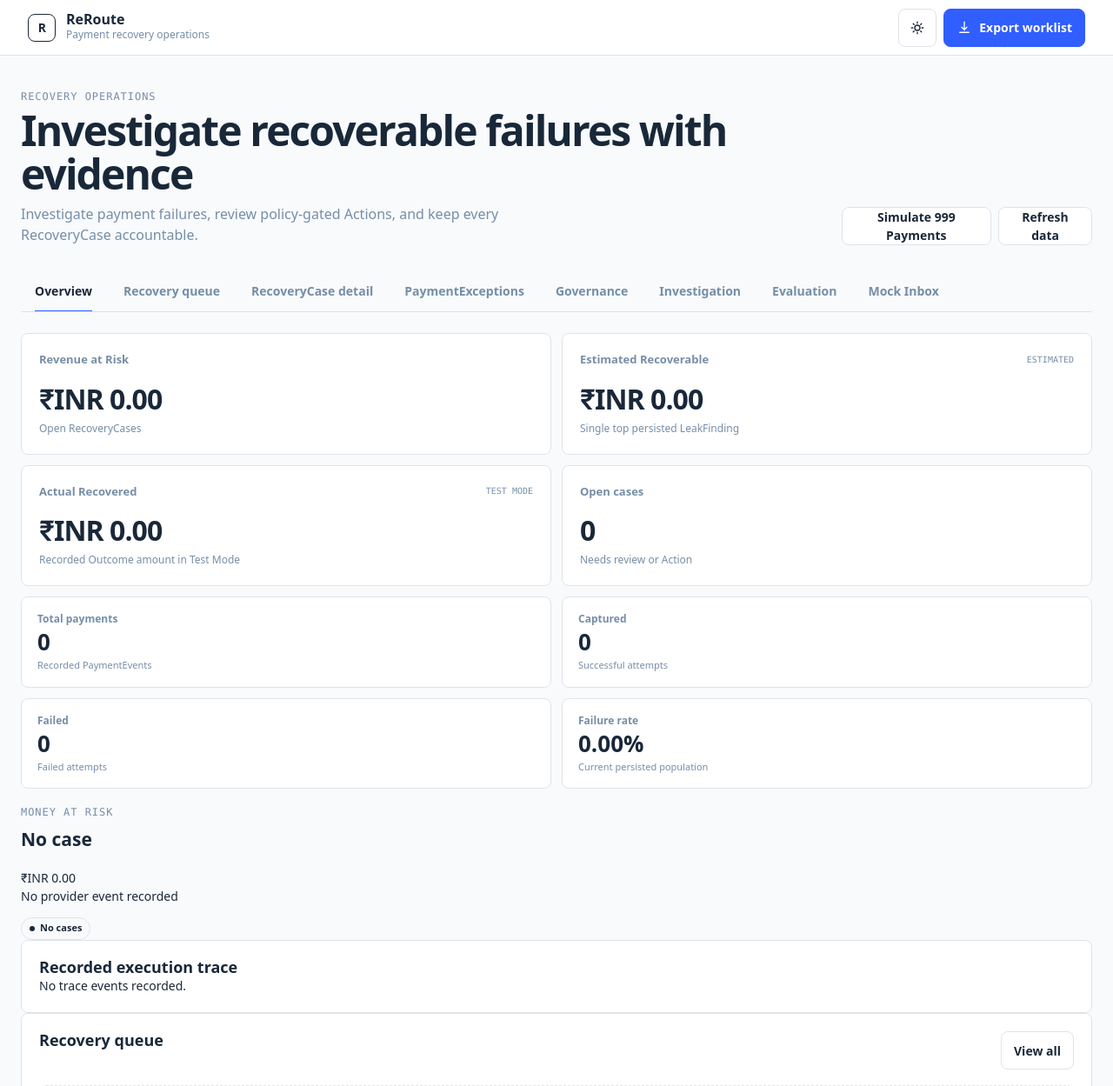
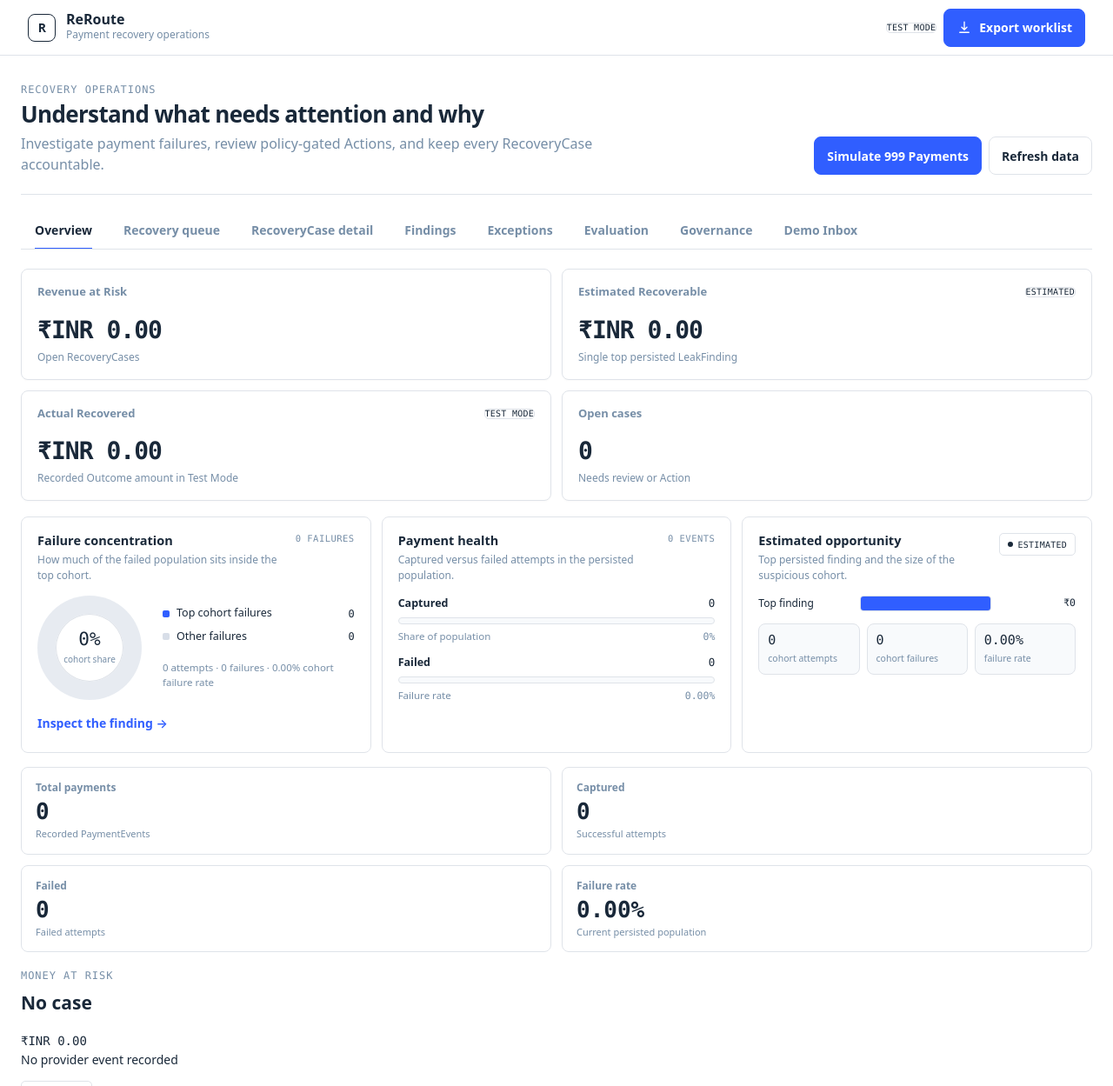
Before and after one commit to aditya-zig/Revnue-Agent, a FastAPI app: page / in a window 1280 px wide. Shown: the top 1249 px of the page at 87% size. Run offline with FastAPI, Linux system fonts and the light colour scheme; data that the repository does not hold is empty; some libraries are stand-ins or nearby versions.

Commit message:
feat(ui): wire approved dashboard prototype into runtime

```diff
--- a/app/templates/dashboard.html
+++ b/app/templates/dashboard.html
@@ -6,6 +6,7 @@
     <meta name="description" content="ReRoute payment recovery operations dashboard">
     <title>ReRoute | Payment recovery operations</title>
     <link rel="stylesheet" href="/static/css/dashboard.css">
+    <link rel="stylesheet" href="/static/css/dashboard-approved.css">
   </head>
   <body>
     <div class="app-shell" data-dashboard-shell data-shell-state="loading">
@@ -18,23 +19,12 @@
           </div>
         </div>
         <div class="top-actions">
-          <button
-            class="btn icon-btn"
-            id="themeBtn"
-            type="button"
-            aria-label="Switch to dark theme"
-            aria-pressed="false"
-            data-action="toggle-theme"
-          >
-            <svg class="icon" viewBox="0 0 24 24" aria-hidden="true">
-              <path d="M12 3v2M12 19v2M3 12h2M19 12h2M5.6 5.6 7 7M17 17l1.4 1.4M18.4 5.6 17 7M7 17l-1.4 1.4" />
-              <circle cx="12" cy="12" r="4" />
-            </svg>
+          <button class="btn icon-btn" id="themeBtn" type="button" aria-label="Light mode only" aria-pressed="false" data-action="toggle-theme" hidden>
+            <svg class="icon" viewBox="0 0 24 24" aria-hidden="true"><circle cx="12" cy="12" r="4" /></svg>
           </button>
+          <span class="claim-tag">TEST MODE</span>
           <button class="btn btn-primary" id="exportBtn" type="button" aria-label="Export worklist" data-action="export-worklist">
-            <svg class="icon" viewBox="0 0 24 24" aria-hidden="true">
-              <path d="M12 3v12M8 11l4 4 4-4M5 19h14" />
-            </svg>
+            <svg class="icon" viewBox="0 0 24 24" aria-hidden="true"><path d="M12 3v12M8 11l4 4 4-4M5 19h14" /></svg>
             <span class="btn-label">Export worklist</span>
           </button>
         </div>
@@ -44,11 +34,11 @@
         <section class="page-head" data-dashboard-heading>
           <div>
             <p class="eyebrow">Recovery operations</p>
-            <h1>Investigate recoverable failures with evidence</h1>
+            <h1>Understand what needs attention and why</h1>
             <p class="lede">Investigate payment failures, review policy-gated Actions, and keep every RecoveryCase accountable.</p>
           </div>
           <div class="page-head-actions">
-            <button class="btn" type="button" data-action="simulate-999">Simulate 999 Payments</button>
+            <button class="btn btn-primary" type="button" data-action="simulate-999">Simulate 999 Payments</button>
             <button class="btn" type="button" id="refreshBtn" data-action="refresh-dashboard">Refresh data</button>
           </div>
         </section>
@@ -57,100 +47,38 @@
           <button class="tab active" id="tab-overview" role="tab" aria-selected="true" aria-controls="overview" tabindex="0" data-view="overview">Overview</button>
           <button class="tab" id="tab-queue" role="tab" aria-selected="false" aria-controls="queue" tabindex="-1" data-view="queue">Recovery queue</button>
           <button class="tab" id="tab-detail" role="tab" aria-selected="false" aria-controls="detail" tabindex="-1" data-view="detail">RecoveryCase detail</button>
-          <button class="tab" id="tab-exceptions" role="tab" aria-selected="false" aria-controls="exceptions" tabindex="-1" data-view="exceptions">PaymentExceptions</button>
+          <button class="tab" id="tab-investigation" role="tab" aria-selected="false" aria-controls="investigation" tabindex="-1" data-view="investigation">Findings</button>
+          <button class="tab" id="tab-exceptions" role="tab" aria-selected="false" aria-controls="exceptions" tabindex="-1" data-view="exceptions">Exceptions</button>
+          <button class="tab" id="tab-evaluation" role="tab" aria-selected="false" aria-controls="evaluation" tabindex="-1" data-view="evaluation">Evaluation</button>
           <button class="tab" id="tab-governance" role="tab" aria-selected="false" aria-controls="governance" tabindex="-1" data-view="governance">Governance</button>
-          <button class="tab" id="tab-investigation" role="tab" aria-selected="false" aria-controls="investigation" tabindex="-1" data-view="investigation">Investigation</button>
-          <button class="tab" id="tab-evaluation" role="tab" aria-selected="false" aria-controls="evaluation" tabindex="-1" data-view="evaluation">Evaluation</button>
-          <button class="tab" id="tab-inbox" role="tab" aria-selected="false" aria-controls="inbox" tabindex="-1" data-view="inbox">Mock Inbox</button>
+          <button class="tab" id="tab-inbox" role="tab" aria-selected="false" aria-controls="inbox" tabindex="-1" data-view="inbox">Demo Inbox</button>
         </nav>
 
         <section class="stats" id="dashboardKpis" aria-label="Recovery metrics" aria-busy="true" data-dashboard-kpis>
-          <article class="card zoomable" tabindex="0" role="button" aria-label="Expand Revenue at Risk" data-kpi-slot="revenue-at-risk">
-            <div class="stat-top"><span class="stat-label">Revenue at Risk</span><span class="claim-tag" data-kpi-claim hidden></span></div>
-            <div class="stat-value" data-kpi-value>—</div>
-            <div class="stat-note" data-kpi-note>Waiting for dashboard data</div>
-          </article>
-          <article class="card zoomable" tabindex="0" role="button" aria-label="Expand Estimated Recoverable" data-kpi-slot="estimated-recoverable">
-            <div class="stat-top"><span class="stat-label">Estimated Recoverable</span><span class="claim-tag">ESTIMATED</span></div>
-            <div class="stat-value" data-kpi-value>—</div>
-            <div class="stat-note" data-kpi-note>Top persisted LeakFinding</div>
-          </article>
-          <article class="card zoomable" tabindex="0" role="button" aria-label="Expand Actual Recovered" data-kpi-slot="actual-recovered">
-            <div class="stat-top"><span class="stat-label">Actual Recovered</span><span class="claim-tag">TEST MODE</span></div>
-            <div class="stat-value" data-kpi-value>—</div>
-            <div class="stat-note" data-kpi-note>Recorded Test Mode Outcomes</div>
-          </article>
-          <article class="card zoomable" tabindex="0" role="button" aria-label="Expand open cases" data-kpi-slot="open-cases">
-            <div class="stat-top"><span class="stat-label">Open cases</span></div>
-            <div class="stat-value" data-kpi-value>—</div>
-            <div class="stat-note" data-kpi-note>Needs review or action</div>
-          </article>
+          <article class="card zoomable" tabindex="0" role="button" aria-label="Expand Revenue at Risk" data-kpi-slot="revenue-at-risk"><div class="stat-top"><span class="stat-label">Revenue at Risk</span><span class="claim-tag" data-kpi-claim hidden></span></div><div class="stat-value" data-kpi-value>—</div><div class="stat-note" data-kpi-note>Waiting for dashboard data</div></article>
+          <article class="card zoomable" tabindex="0" role="button" aria-label="Expand Estimated Recoverable" data-kpi-slot="estimated-recoverable"><div class="stat-top"><span class="stat-label">Estimated Recoverable</span><span class="claim-tag">ESTIMATED</span></div><div class="stat-value" data-kpi-value>—</div><div class="stat-note" data-kpi-note>Top persisted LeakFinding</div></article>
+          <article class="card zoomable" tabindex="0" role="button" aria-label="Expand Actual Recovered" data-kpi-slot="actual-recovered"><div class="stat-top"><span class="stat-label">Actual Recovered</span><span class="claim-tag">TEST MODE</span></div><div class="stat-value" data-kpi-value>—</div><div class="stat-note" data-kpi-note>Recorded Test Mode Outcomes</div></article>
+          <article class="card zoomable" tabindex="0" role="button" aria-label="Expand open cases" data-kpi-slot="open-cases"><div class="stat-top"><span class="stat-label">Open cases</span></div><div class="stat-value" data-kpi-value>—</div><div class="stat-note" data-kpi-note>Needs review or action</div></article>
         </section>
 
-        <div id="dashboardLoading" class="state dashboard-state" role="status" aria-live="polite">
-          <div class="state-inner">
-            <div class="skeleton" aria-hidden="true">
-              <span class="skeleton-line"></span>
-              <span class="skeleton-line"></span>
-              <span class="skeleton-line"></span>
-            </div>
-            <p class="sr-only">Loading recovery operations.</p>
-          </div>
-        </div>
-        <div id="dashboardError" class="state dashboard-state" role="alert" hidden>
-          <div class="state-inner">
-            <h3>Recovery data could not be refreshed</h3>
-            <p>Your current dashboard view is preserved. Check your connection and try again.</p>
-            <button class="btn" type="button" data-action="retry-dashboard">Retry refresh</button>
-          </div>
-        </div>
+        <div id="dashboardLoading" class="state dashboard-state" role="status" aria-live="polite"><div class="state-inner"><div class="skeleton" aria-hidden="true"><span class="skeleton-line"></span><span class="skeleton-line"></span><span class="skeleton-line"></span></div><p class="sr-only">Loading recovery operations.</p></div></div>
+        <div id="dashboardError" class="state dashboard-state" role="alert" hidden><div class="state-inner"><h3>Recovery data could not be refreshed</h3><p>Your current dashboard view is preserved. Check your connection and try again.</p><button class="btn" type="button" data-action="retry-dashboard">Retry refresh</button></div></div>
 
         <div id="app" data-dashboard-content hidden>
-          <section id="overview" class="view active" role="tabpanel" aria-labelledby="tab-overview" data-dashboard-view="overview">
-            <div class="view-slot" data-component-slot="overview">
-              <div class="state state-placeholder"><div class="state-inner"><h3>Overview</h3><p>Recovery operations will appear here when dashboard data is ready.</p></div></div>
-            </div>
-          </section>
-          <section id="queue" class="view" role="tabpanel" aria-labelledby="tab-queue" data-dashboard-view="queue" hidden>
-            <div class="view-slot" data-component-slot="queue">
-              <div class="state state-placeholder"><div class="state-inner"><h3>Recovery queue</h3><p>Policy-backed work will appear here when dashboard data is ready.</p></div></div>
-            </div>
-          </section>
-          <section id="detail" class="view" role="tabpanel" aria-labelledby="tab-detail" data-dashboard-view="detail" hidden>
-            <div class="view-slot" data-component-slot="detail">
-              <div class="state state-placeholder"><div class="state-inner"><h3>RecoveryCase detail</h3><p>Normalized evidence and AuditEvents will appear here when a case is selected.</p></div></div>
-            </div>
-          </section>
-          <section id="exceptions" class="view" role="tabpanel" aria-labelledby="tab-exceptions" data-dashboard-view="exceptions" hidden>
-            <div class="view-slot" data-component-slot="exceptions">
-              <div class="state state-placeholder"><div class="state-inner"><h3>PaymentExceptions</h3><p>Provider and customer debit evidence will appear here when recorded.</p></div></div>
-            </div>
-          </section>
-          <section id="governance" class="view" role="tabpanel" aria-labelledby="tab-governance" data-dashboard-view="governance" hidden>
-            <div class="view-slot" data-component-slot="governance">
-              <div class="state state-placeholder"><div class="state-inner"><h3>Governance</h3><p>Versioned owner controls and policy accountability will appear here when dashboard data is ready.</p></div></div>
-            </div>
-          </section>
-          <section id="investigation" class="view" role="tabpanel" aria-labelledby="tab-investigation" data-dashboard-view="investigation" hidden>
-            <div class="view-slot" data-component-slot="investigation">
-              <div class="state state-placeholder"><div class="state-inner"><h3>Investigation</h3><p>Sanitized finding data and saved analyses will appear here. Use Explain finding to request an OpenRouter advisory result.</p></div></div>
-            </div>
-          </section>
-          <section id="evaluation" class="view" role="tabpanel" aria-labelledby="tab-evaluation" data-dashboard-view="evaluation" hidden>
-            <div class="view-slot" data-component-slot="evaluation">
-              <div class="state state-placeholder"><div class="state-inner"><h3>Evaluation</h3><p>EvaluationComparison output will appear here with a SIMULATED label.</p></div></div>
-            </div>
-          </section>
-          <section id="inbox" class="view" role="tabpanel" aria-labelledby="tab-inbox" data-dashboard-view="inbox" hidden>
-            <div class="view-slot" data-component-slot="inbox">
-              <div class="state state-placeholder"><div class="state-inner"><h3>Mock Inbox</h3><p>Recorded mock replies will appear here when actions exist.</p></div></div>
-            </div>
-          </section>
+          <section id="overview" class="view active" role="tabpanel" aria-labelledby="tab-overview" data-dashboard-view="overview"><div class="view-slot" data-component-slot="overview"><div class="state state-placeholder"><div class="state-inner"><h3>Overview</h3><p>Recovery operations will appear here when dashboard data is ready.</p></div></div></div></section>
+          <section id="queue" class="view" role="tabpanel" aria-labelledby="tab-queue" data-dashboard-view="queue" hidden><div class="view-slot" data-component-slot="queue"><div class="state state-placeholder"><div class="state-inner"><h3>Recovery queue</h3><p>Policy-backed work will appear here when dashboard data is ready.</p></div></div></div></section>
+          <section id="detail" class="view" role="tabpanel" aria-labelledby="tab-detail" data-dashboard-view="detail" hidden><div class="view-slot" data-component-slot="detail"><div class="state state-placeholder"><div class="state-inner"><h3>RecoveryCase detail</h3><p>Normalized evidence and AuditEvents will appear here when a case is selected.</p></div></div></div></section>
+          <section id="exceptions" class="view" role="tabpanel" aria-labelledby="tab-exceptions" data-dashboard-view="exceptions" hidden><div class="view-slot" data-component-slot="exceptions"><div class="state state-placeholder"><div class="state-inner"><h3>PaymentExceptions</h3><p>Provider and customer debit evidence will appear here when recorded.</p></div></div></div></section>
+          <section id="governance" class="view" role="tabpanel" aria-labelledby="tab-governance" data-dashboard-view="governance" hidden><div class="view-slot" data-component-slot="governance"><div class="state state-placeholder"><div class="state-inner"><h3>Governance</h3><p>Versioned owner controls and policy accountability will appear here when dashboard data is ready.</p></div></div></div></section>
+          <section id="investigation" class="view" role="tabpanel" aria-labelledby="tab-investigation" data-dashboard-view="investigation" hidden><div class="view-slot" data-component-slot="investigation"><div class="state state-placeholder"><div class="state-inner"><h3>Findings</h3><p>Sanitized finding data and saved analyses will appear here.</p></div></div></div></section>
+          <section id="evaluation" class="view" role="tabpanel" aria-labelledby="tab-evaluation" data-dashboard-view="evaluation" hidden><div class="view-slot" data-component-slot="evaluation"><div class="state state-placeholder"><div class="state-inner"><h3>Evaluation</h3><p>EvaluationComparison output will appear here with a SIMULATED label.</p></div></div></div></section>
+          <section id="inbox" class="view" role="tabpanel" aria-labelledby="tab-inbox" data-dashboard-view="inbox" hidden><div class="view-slot" data-component-slot="inbox"><div class="state state-placeholder"><div class="state-inner"><h3>Demo Inbox</h3><p>Recorded mock replies will appear here when actions exist.</p></div></div></div></section>
         </div>
       </main>
     </div>
     <div id="tooltip" class="tooltip" role="status" aria-live="polite"></div>
     <div id="liveRegion" class="sr-only" role="status" aria-live="polite"></div>
     <script type="module" src="/static/js/app.js"></script>
+    <script type="module" src="/static/js/dashboard-approved.js"></script>
   </body>
 </html>
```
